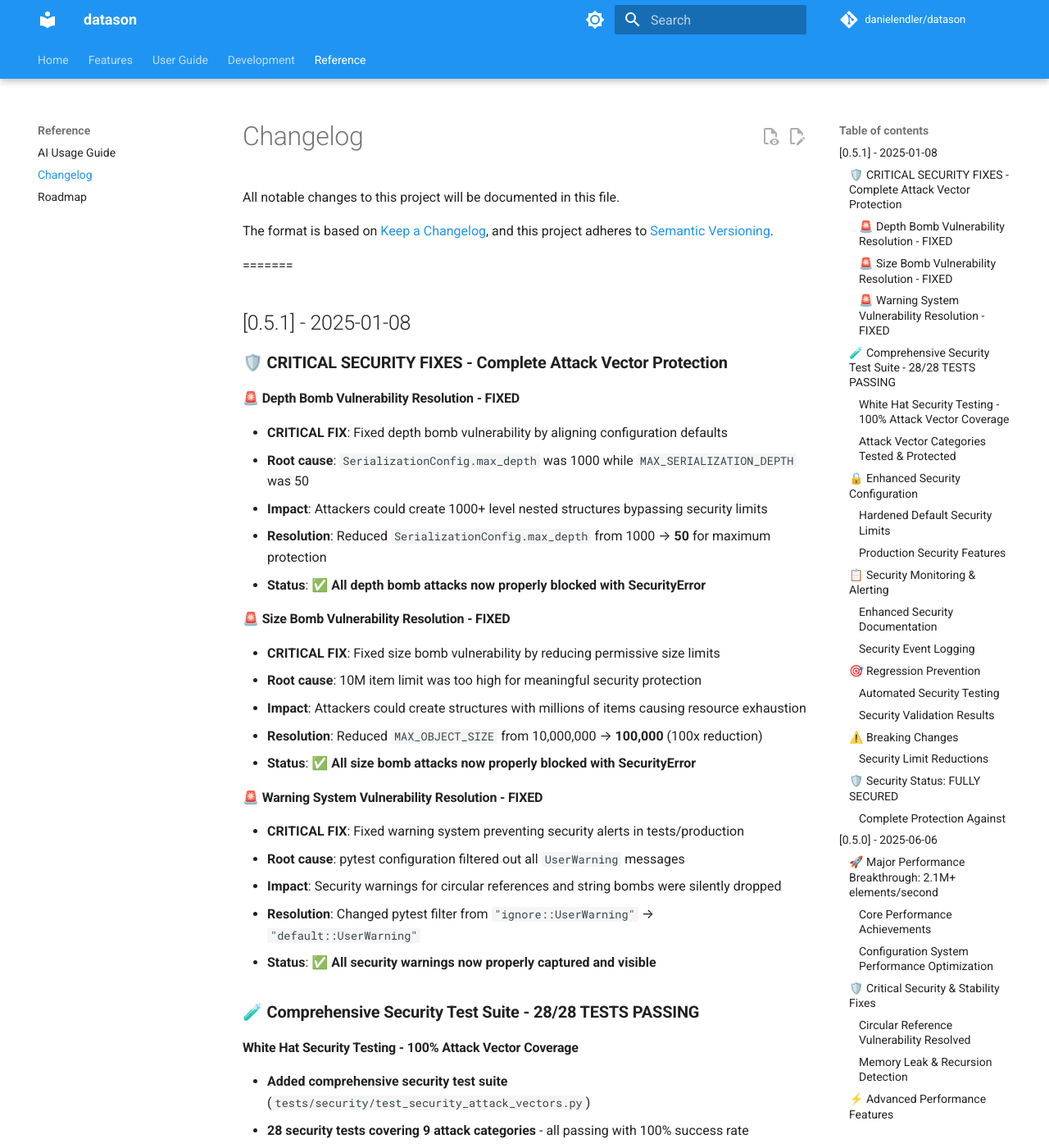
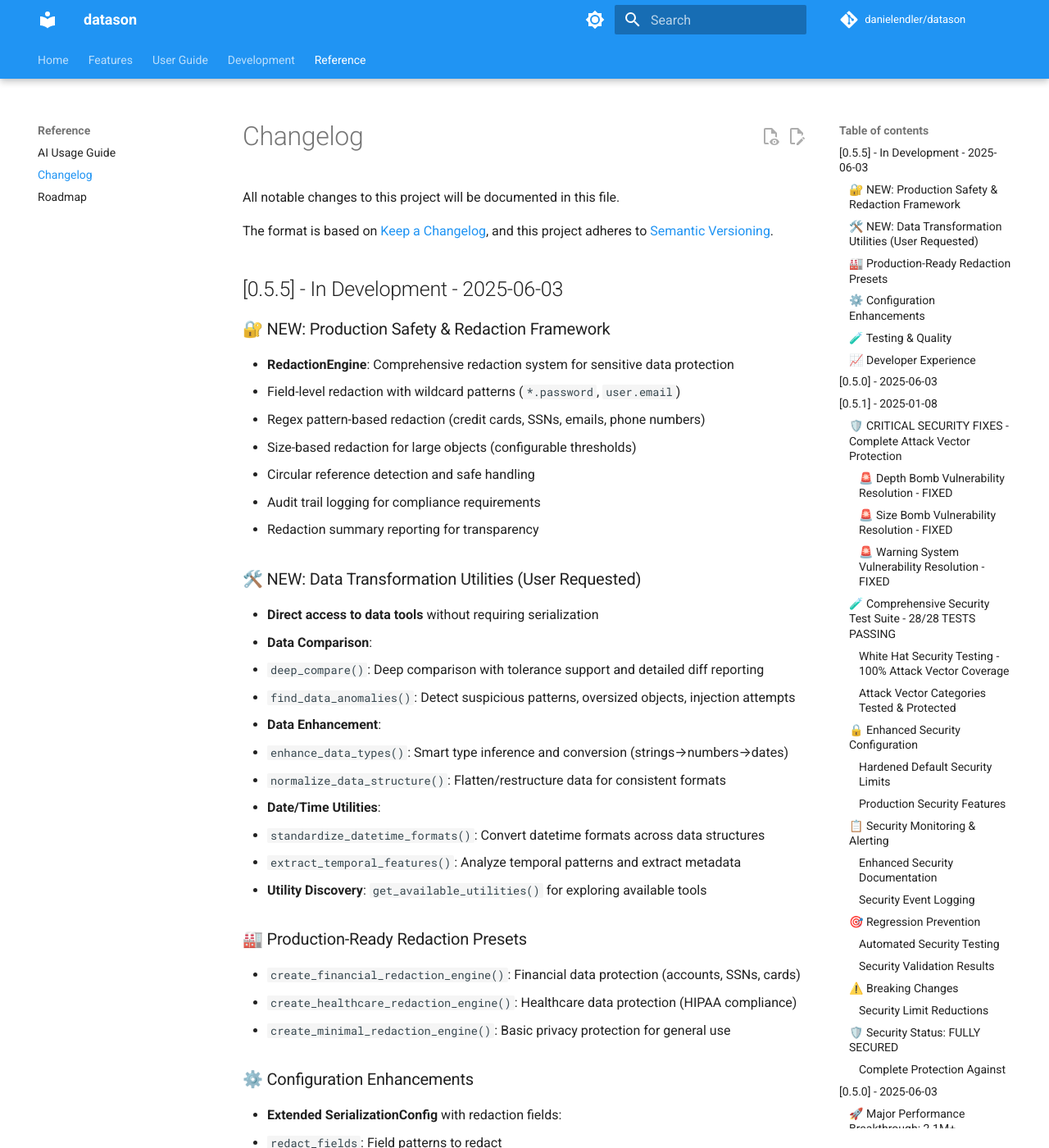
Before and after one commit to danielendler/datason, an MkDocs documentation site: the page built from docs/CHANGELOG.md, in a window 1280 px wide and 1400 px high. Shown: the whole window at 82% size. Built offline with MkDocs 1.6.1 and Material for MkDocs 9.7.7, drawn with Linux system fonts in a browser that asks for light colours; comment, search, counter and statistics services are not loaded; the version menu is left out; some of the changed text lies outside the part shown.

```diff
--- a/docs/CHANGELOG.md
+++ b/docs/CHANGELOG.md
@@ -5,6 +5,57 @@
 The format is based on [Keep a Changelog](https://keepachangelog.com/en/1.0.0/),
 and this project adheres to [Semantic Versioning](https://semver.org/spec/v2.0.0.html).
 
+## [0.5.5] - In Development - 2025-06-03
+
+### 🔐 NEW: Production Safety & Redaction Framework
+- **RedactionEngine**: Comprehensive redaction system for sensitive data protection
+  - Field-level redaction with wildcard patterns (`*.password`, `user.email`)
+  - Regex pattern-based redaction (credit cards, SSNs, emails, phone numbers)
+  - Size-based redaction for large objects (configurable thresholds)
+  - Circular reference detection and safe handling
+  - Audit trail logging for compliance requirements
+  - Redaction summary reporting for transparency
+
+### 🛠️ NEW: Data Transformation Utilities (User Requested)
+- **Direct access to data tools** without requiring serialization
+- **Data Comparison**:
+  - `deep_compare()`: Deep comparison with tolerance support and detailed diff reporting
+  - `find_data_anomalies()`: Detect suspicious patterns, oversized objects, injection attempts
+- **Data Enhancement**:
+  - `enhance_data_types()`: Smart type inference and conversion (strings→numbers→dates)
+  - `normalize_data_structure()`: Flatten/restructure data for consistent formats
+- **Date/Time Utilities**:
+  - `standardize_datetime_formats()`: Convert datetime formats across data structures
+  - `extract_temporal_features()`: Analyze temporal patterns and extract metadata
+- **Utility Discovery**: `get_available_utilities()` for exploring available tools
+
+### 🏭 Production-Ready Redaction Presets
+- `create_financial_redaction_engine()`: Financial data protection (accounts, SSNs, cards)
+- `create_healthcare_redaction_engine()`: Healthcare data protection (HIPAA compliance)
+- `create_minimal_redaction_engine()`: Basic privacy protection for general use
+
+### ⚙️ Configuration Enhancements
+- **Extended SerializationConfig** with redaction fields:
+  - `redact_fields`: Field patterns to redact
+  - `redact_patterns`: Regex patterns for content redaction
+  - `redact_large_objects`: Auto-redact oversized objects
+  - `redaction_replacement`: Customizable replacement text
+  - `include_redaction_summary`: Include summary of redactions performed
+  - `audit_trail`: Full compliance logging of all redaction operations
+
+### 🧪 Testing & Quality
+- **Comprehensive test suite** for redaction functionality
+- **Dynamic version testing** - tests now read version from pyproject.toml automatically
+- **Edge case coverage** for circular references, invalid patterns, large objects
+
+### 📈 Developer Experience
+- **Intelligent tool discovery** with categorized utility functions
+- **Non-intrusive design** - utilities work independently without serialization overhead
+- **Extensible architecture** for adding custom redaction rules and enhancement logic
+
+---
+
+## [0.5.0] - 2025-06-03
 =======
 ## [0.5.1] - 2025-01-08
 
@@ -134,7 +185,7 @@
 
 **Security Audit Summary**: **All known attack vectors blocked, detected, and safely handled.**
 
-## [0.5.0] - 2025-06-06
+## [0.5.0] - 2025-06-03
 
 ### 🚀 Major Performance Breakthrough: 2.1M+ elements/second
 
```
Also changed, not shown: 2 other files.
